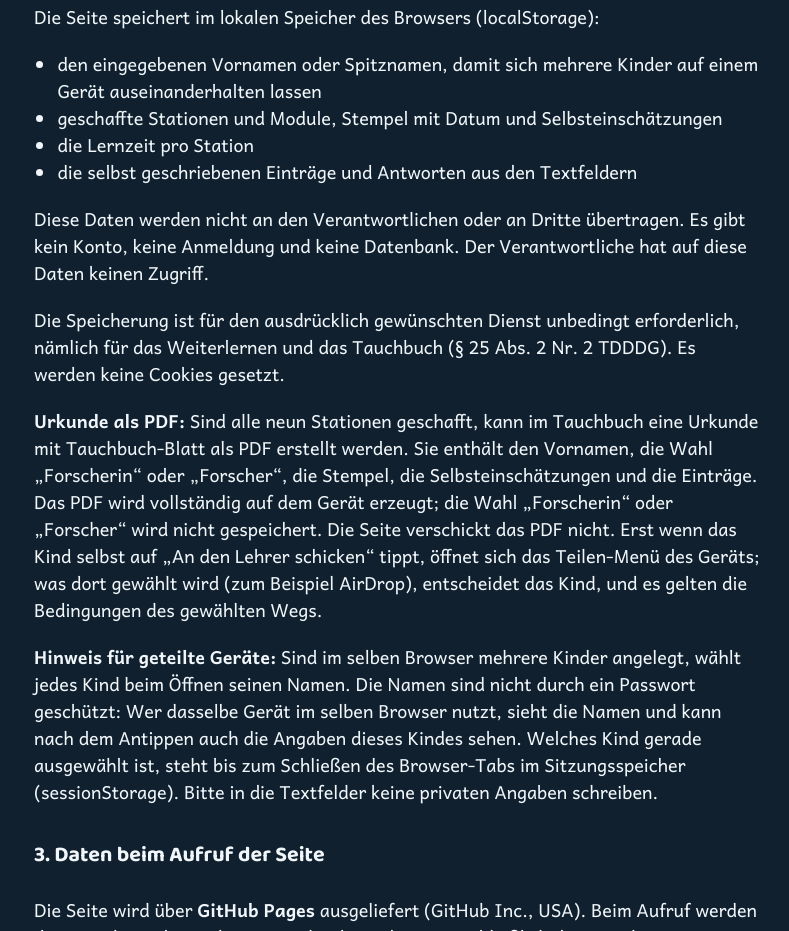
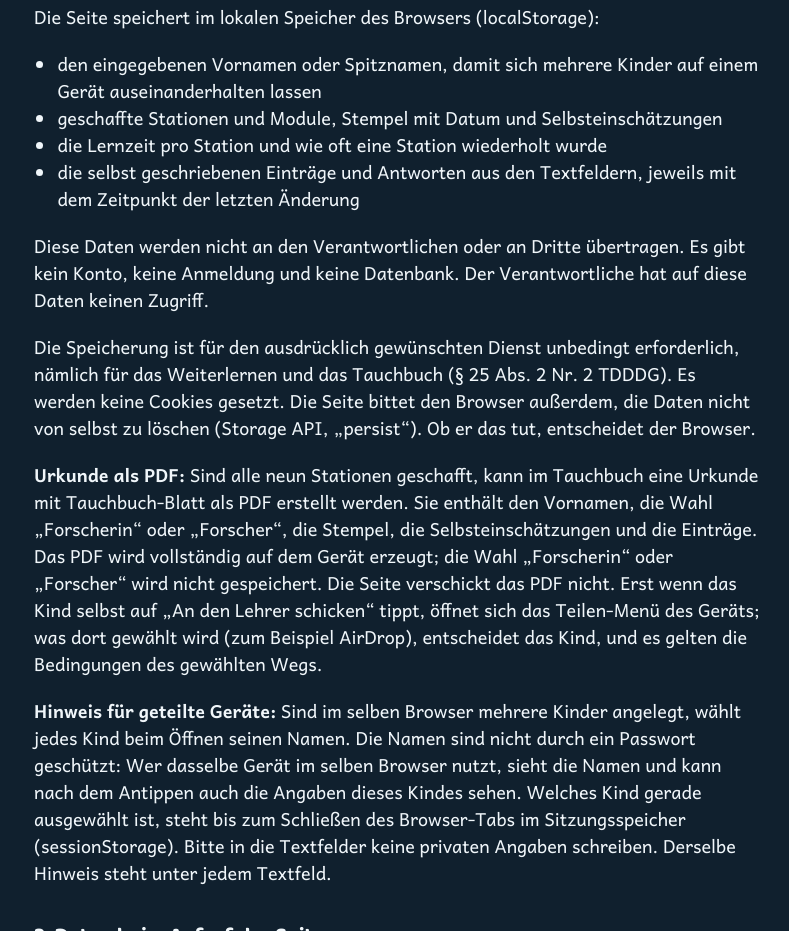
Before and after one commit to Setsna/ki-korallenriff, a plain HTML site: page datenschutz.html in a window 1280 px wide. Shown: the part 917-1848 px from the top of the page, without its empty margins (242-1031 px from the left). Drawn offline with Linux system fonts and the light colour scheme.

Commit message:
Datenschutz ergaenzt: Wiederholungen, Zeitpunkte, Speicher-Bitte
Neu genannt: wie oft eine Station wiederholt wurde, Zeitpunkt der
letzten Aenderung je Eintrag, die Bitte an den Browser, die Daten zu
behalten. v=33 unveraendert (nur HTML).

Co-Authored-By: Claude Fable 5.2 <noreply@anthropic.com>

```diff
--- a/datenschutz.html
+++ b/datenschutz.html
@@ -44,13 +44,13 @@
   <ul>
     <li>den eingegebenen Vornamen oder Spitznamen, damit sich mehrere Kinder auf einem Gerät auseinanderhalten lassen</li>
     <li>geschaffte Stationen und Module, Stempel mit Datum und Selbsteinschätzungen</li>
-    <li>die Lernzeit pro Station</li>
-    <li>die selbst geschriebenen Einträge und Antworten aus den Textfeldern</li>
+    <li>die Lernzeit pro Station und wie oft eine Station wiederholt wurde</li>
+    <li>die selbst geschriebenen Einträge und Antworten aus den Textfeldern, jeweils mit dem Zeitpunkt der letzten Änderung</li>
   </ul>
   <p>Diese Daten werden nicht an den Verantwortlichen oder an Dritte übertragen. Es gibt kein Konto, keine Anmeldung und keine Datenbank. Der Verantwortliche hat auf diese Daten keinen Zugriff.</p>
-  <p>Die Speicherung ist für den ausdrücklich gewünschten Dienst unbedingt erforderlich, nämlich für das Weiterlernen und das Tauchbuch (§ 25 Abs. 2 Nr. 2 TDDDG). Es werden keine Cookies gesetzt.</p>
+  <p>Die Speicherung ist für den ausdrücklich gewünschten Dienst unbedingt erforderlich, nämlich für das Weiterlernen und das Tauchbuch (§ 25 Abs. 2 Nr. 2 TDDDG). Es werden keine Cookies gesetzt. Die Seite bittet den Browser außerdem, die Daten nicht von selbst zu löschen (Storage API, „persist“). Ob er das tut, entscheidet der Browser.</p>
   <p><b>Urkunde als PDF:</b> Sind alle neun Stationen geschafft, kann im Tauchbuch eine Urkunde mit Tauchbuch-Blatt als PDF erstellt werden. Sie enthält den Vornamen, die Wahl „Forscherin“ oder „Forscher“, die Stempel, die Selbsteinschätzungen und die Einträge. Das PDF wird vollständig auf dem Gerät erzeugt; die Wahl „Forscherin“ oder „Forscher“ wird nicht gespeichert. Die Seite verschickt das PDF nicht. Erst wenn das Kind selbst auf „An den Lehrer schicken“ tippt, öffnet sich das Teilen-Menü des Geräts; was dort gewählt wird (zum Beispiel AirDrop), entscheidet das Kind, und es gelten die Bedingungen des gewählten Wegs.</p>
-  <p><b>Hinweis für geteilte Geräte:</b> Sind im selben Browser mehrere Kinder angelegt, wählt jedes Kind beim Öffnen seinen Namen. Die Namen sind nicht durch ein Passwort geschützt: Wer dasselbe Gerät im selben Browser nutzt, sieht die Namen und kann nach dem Antippen auch die Angaben dieses Kindes sehen. Welches Kind gerade ausgewählt ist, steht bis zum Schließen des Browser-Tabs im Sitzungsspeicher (sessionStorage). Bitte in die Textfelder keine privaten Angaben schreiben.</p>
+  <p><b>Hinweis für geteilte Geräte:</b> Sind im selben Browser mehrere Kinder angelegt, wählt jedes Kind beim Öffnen seinen Namen. Die Namen sind nicht durch ein Passwort geschützt: Wer dasselbe Gerät im selben Browser nutzt, sieht die Namen und kann nach dem Antippen auch die Angaben dieses Kindes sehen. Welches Kind gerade ausgewählt ist, steht bis zum Schließen des Browser-Tabs im Sitzungsspeicher (sessionStorage). Bitte in die Textfelder keine privaten Angaben schreiben. Derselbe Hinweis steht unter jedem Textfeld.</p>
 
   <h2>3. Daten beim Aufruf der Seite</h2>
   <p>Die Seite wird über <b>GitHub Pages</b> ausgeliefert (GitHub Inc., USA). Beim Aufruf werden dort, wie bei jeder Webseite, Verbindungsdaten einschließlich der IP-Adresse verarbeitet. Der Verantwortliche wertet diese Daten nicht aus. Eine Übermittlung in die USA lässt sich dabei nicht ausschließen; sie stützt sich auf den Angemessenheitsbeschluss zum EU-US Data Privacy Framework beziehungsweise die Standardvertragsklauseln der Europäischen Kommission.</p>
```
